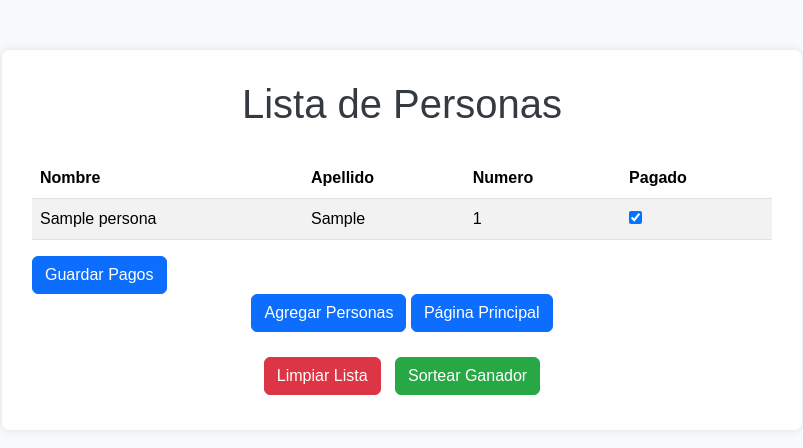
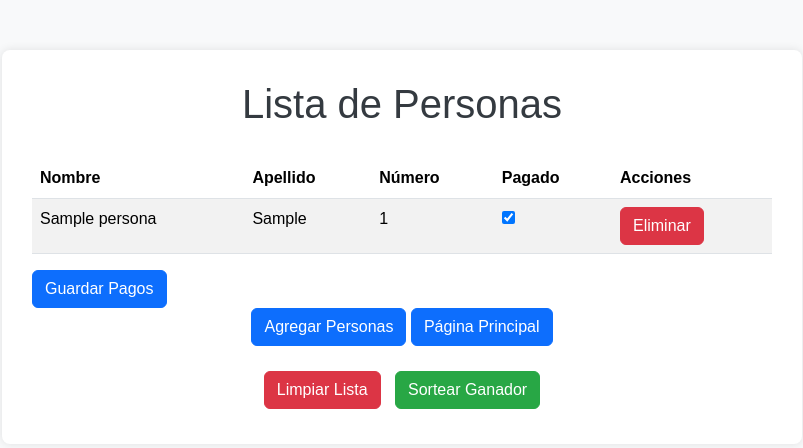
Before and after one commit to dbsq22/Sistema-de-Rifas, a Django app: page /rifas/lista_personas/ in a window 1280 px wide. Shown: the top 448 px of the page, without its empty margins (238-1041 px from the left). Run offline with Django 5.2, Linux system fonts and the light colour scheme; tables that the repository leaves empty hold one stand-in row (values such as "Sample post").

Commit message:
Sistema_Rifas

```diff
--- a/rifas/models.py
+++ b/rifas/models.py
@@ -12,6 +12,7 @@ class Persona(models.Model):
 
 class NumeroDisponible(models.Model):
     numero = models.IntegerField(unique=True)
+    disponible = models.BooleanField(default=True)
 
     def __str__(self):
-        return str(self.numero)
+        return f"Numero: {self.numero}, Disponible: {self.disponible}"
--- a/rifas/templates/rifas/lista_personas.html
+++ b/rifas/templates/rifas/lista_personas.html
@@ -5,7 +5,6 @@
     <meta name="viewport" content="width=device-width, initial-scale=1.0">
     <title>Lista de Personas</title>
     <link href="https://cdn.jsdelivr.net/npm/bootstrap@5.3.3/dist/css/bootstrap.min.css" rel="stylesheet" integrity="sha384-QWTKZyjpPEjISv5WaRU9OFeRpok6YctnYmDr5pNlyT2bRjXh0JMhjY6hW+ALEwIH" crossorigin="anonymous">
-    <script src="https://cdn.jsdelivr.net/npm/bootstrap@5.3.3/dist/js/bootstrap.bundle.min.js" integrity="sha384-YvpcrYf0tY3lHB60NNkmXc5s9fDVZLESaAA55NDzOxhy9GkcIdslK1eN7N6jIeHz" crossorigin="anonymous"></script>
     <style>
         body {
             background-color: #f8f9fa;
@@ -46,38 +45,6 @@
 <body>
     <div class="container">
         <h1>Lista de Personas</h1>
-        <form method="post" action="{% url 'rifas:marcar_pago' %}">
-            {% csrf_token %}
-            <table class="table table-striped">
-                <thead>
-                    <tr>
-                        <th>Nombre</th>
-                        <th>Apellido</th>
-                        <th>Numero</th>
-                        <th>Pagado</th>
-                    </tr>
-                </thead>
-                <tbody>
-                    {% for persona in personas %}
-                    <tr>
-                        <td>{{ persona.nombre }}</td>
-                        <td>{{ persona.apellido }}</td>
-                        <td>{{ persona.numero }}</td>
-                        <td><input type="checkbox" name="pagado_{{ persona.id }}" {% if persona.pagado %}checked{% endif %}></td>
-                    </tr>
-                    {% endfor %}
-                </tbody>
-            </table>
-            <button type="submit" class="btn btn-primary">Guardar Pagos</button>
-        </form>
-        <div class="text-center">
-            <a href="../agregar_personas/" class="btn btn-primary">Agregar Personas</a>
-            <a href="../../" class="btn btn-primary">Página Principal</a>
-        </div>
-        <div class="mas">
-            <a href="{% url 'rifas:limpiar_lista' %}" class="btn btn-danger">Limpiar Lista</a>
-            <a href="{% url 'rifas:sortear_ganador' %}" class="btn btn-sortear">Sortear Ganador</a>
-        </div>
         {% if messages %}
         <div>
             {% for message in messages %}
@@ -88,6 +55,42 @@
             {% endfor %}
         </div>
         {% endif %}
+        <form method="post">
+            {% csrf_token %}
+            <table class="table table-striped">
+                <thead>
+                    <tr>
+                        <th>Nombre</th>
+                        <th>Apellido</th>
+                        <th>Número</th>
+                        <th>Pagado</th>
+                        <th>Acciones</th>
+                    </tr>
+                </thead>
+                <tbody>
+                    {% for persona in personas %}
+                    <tr>
+                        <td>{{ persona.nombre }}</td>
+                        <td>{{ persona.apellido }}</td>
+                        <td>{{ persona.numero }}</td>
+                        <td><input type="checkbox" name="pagado_{{ persona.id }}" {% if persona.pagado %}checked{% endif %}></td>
+                        <td>
+                            <button class="btn btn-danger eliminar-btn" name="eliminar_persona" value="{{ persona.id }}">Eliminar</button>
+                        </td>
+                    </tr>
+                    {% endfor %}
+                </tbody>
+            </table>
+            <button type="submit" class="btn btn-primary" name="guardar_pagos">Guardar Pagos</button>
+        </form>
+        <div class="text-center">
+            <a href="../agregar_personas/" class="btn btn-primary">Agregar Personas</a>
+            <a href="../../" class="btn btn-primary">Página Principal</a>
+        </div>
+        <div class="mas">
+            <a href="{% url 'rifas:limpiar_lista' %}" class="btn btn-danger">Limpiar Lista</a>
+            <a href="{% url 'rifas:sortear_ganador' %}" class="btn btn-sortear">Sortear Ganador</a>
+        </div>
     </div>
 </body>
 </html>
--- a/rifas/views.py
+++ b/rifas/views.py
@@ -1,62 +1,87 @@
-from django.shortcuts import render, redirect
+from django.shortcuts import render, redirect, get_object_or_404
 from .forms import PersonaForm
 from .models import Persona, NumeroDisponible
 from django.contrib import messages
 import random
 
-# Create your views here.
 def agregar_persona(request):
     if request.method == 'POST':
         form = PersonaForm(request.POST)
-        numero = request.POST.get('numero')
-        if NumeroDisponible.objects.filter(numero=numero).exists():
-            NumeroDisponible.objects.filter(numero=numero).delete()
-            if form.is_valid():
-                form.save()
+        if form.is_valid():
+            persona = form.save(commit=False)
+            numero = persona.numero
+            if NumeroDisponible.objects.filter(numero=numero).exists():
+                NumeroDisponible.objects.filter(numero=numero).delete()
+                persona.save()
                 messages.success(request, 'Persona agregada exitosamente')
-                return redirect('../agregar_personas')
+            else:
+                messages.error(request, 'Número no valido')
+            return redirect('rifas:agregar_personas')
         else:
             messages.error(request, 'Numero repetido')
-            return redirect('../agregar_personas')
     else:
         form = PersonaForm()
-    numeros_disponibles = NumeroDisponible.objects.all()
+
+    numeros_disponibles = NumeroDisponible.objects.all().order_by('numero')
     return render(request, 'rifas/agregar_personas.html', {'form': form, 'numeros_disponibles': numeros_disponibles})
 
 def lista_personas(request):
+    if request.method == 'POST':
+        if 'eliminar_persona' in request.POST:
+            persona_id = request.POST.get('eliminar_persona')
+            if persona_id:
+                persona = get_object_or_404(Persona, id=persona_id)
+                numero_disponible = NumeroDisponible(numero=persona.numero)
+                numero_disponible.save()
+                persona.delete()
+                messages.success(request, 'Persona eliminada correctamente')
+                return redirect('rifas:lista_personas')
+
+            else:
+                messages.error(request, 'No se proporcionó un ID válido para eliminar la persona.')
+
+        elif 'guardar_pagos' in request.POST:
+            for persona in Persona.objects.all():
+                campo_pagado = f'pagado_{persona.id}'
+                if campo_pagado in request.POST:
+                    persona.pagado = True
+                else:
+                    persona.pagado = False
+                persona.save()
+            messages.success(request, 'Cambios guardados correctamente')
+            return redirect('rifas:lista_personas')
+
     personas = Persona.objects.order_by('nombre', 'apellido')
-    return render(request, 'rifas/lista_personas.html', {'personas': personas})
-
-def index(request):
-    return render(request, 'index.html')
+    numeros_disponibles = NumeroDisponible.objects.all().order_by('numero')
+    return render(request, 'rifas/lista_personas.html', {'personas': personas, 'numeros_disponibles': numeros_disponibles})
 
 def limpiar_listas(request):
     Persona.objects.all().delete()
     NumeroDisponible.objects.all().delete()
     for numero in range(1, 100):
         NumeroDisponible.objects.create(numero=numero)
-    return redirect('../lista_personas')
+    return redirect('rifas:lista_personas')
 
 def sortear_ganador(request):
     personas = Persona.objects.all()
     if personas:
         ganador = random.choice(personas)
-        messages.success(request, f'El numero ganador es el {ganador.numero}, Felicidades {ganador.nombre} {ganador.apellido}')
+        messages.success(request, f'El número ganador es el {ganador.numero}, Felicidades {ganador.nombre} {ganador.apellido}')
     else:
         messages.error(request, 'No hay personas registradas para sortear')
-    return redirect('../lista_personas')
+    return redirect('rifas:lista_personas')
 
 def marcar_pago(request):
     if request.method == 'POST':
-        for persona in Persona.objects.order_by('nombre', 'apellido'):
+        for persona in Persona.objects.all():
             campo_pagado = f'pagado_{persona.id}'
             if campo_pagado in request.POST:
                 persona.pagado = True
             else:
                 persona.pagado = False
             persona.save()
-        mensajes = messages.get_messages(request)
-        personas = Persona.objects.all()
-        return render(request, 'rifas/lista_personas.html', {'personas': personas, 'messages': mensajes})
-    else:
-        return redirect('otra_vista')
+        messages.success(request, 'Cambios guardados correctamente')
+    return redirect('rifas:lista_personas')
+
+def index(request):
+    return render(request, 'index.html')
```
Also changed, not shown: rifas/migrations/0004_numerodisponible_disponible.py (added).
